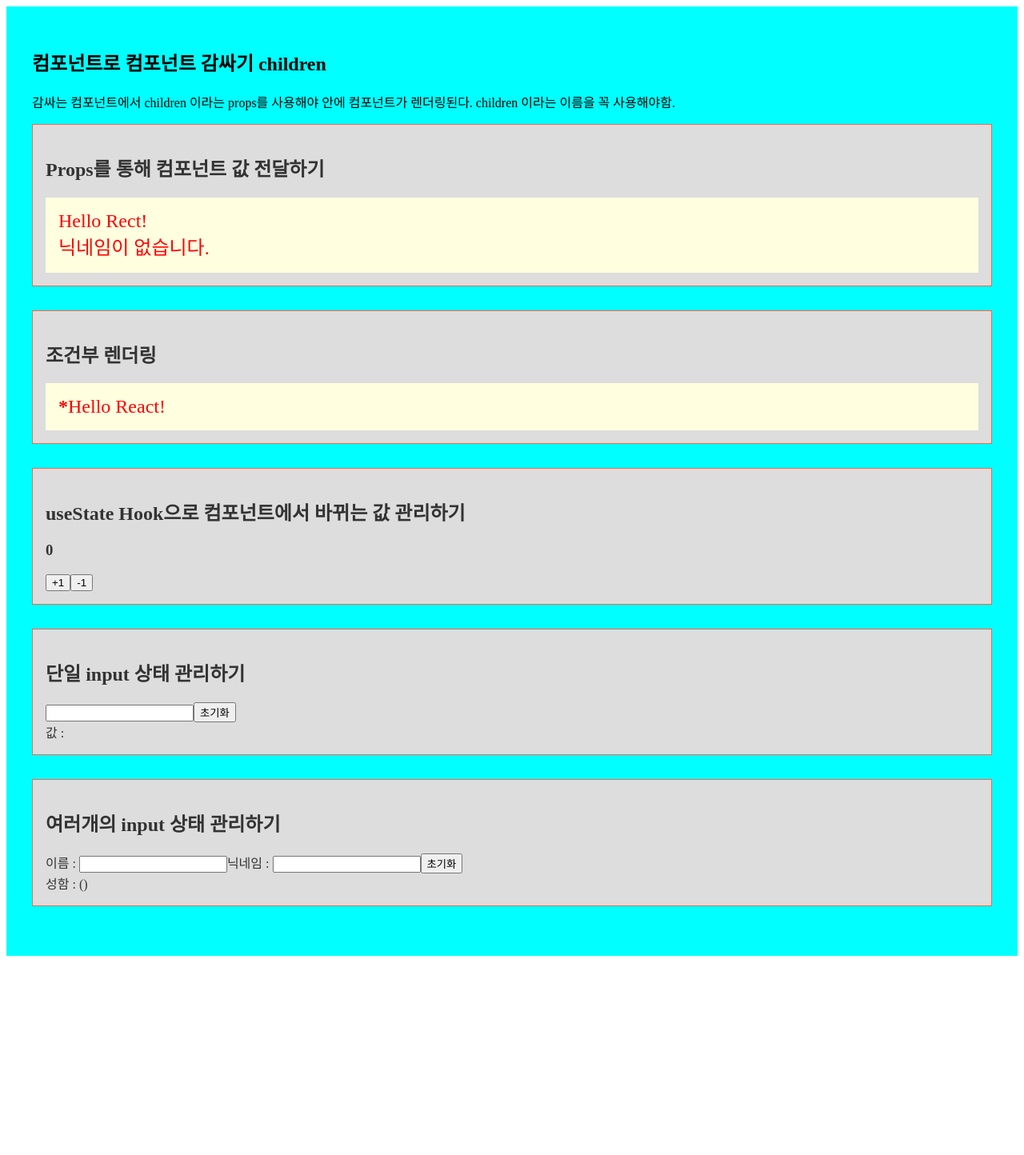
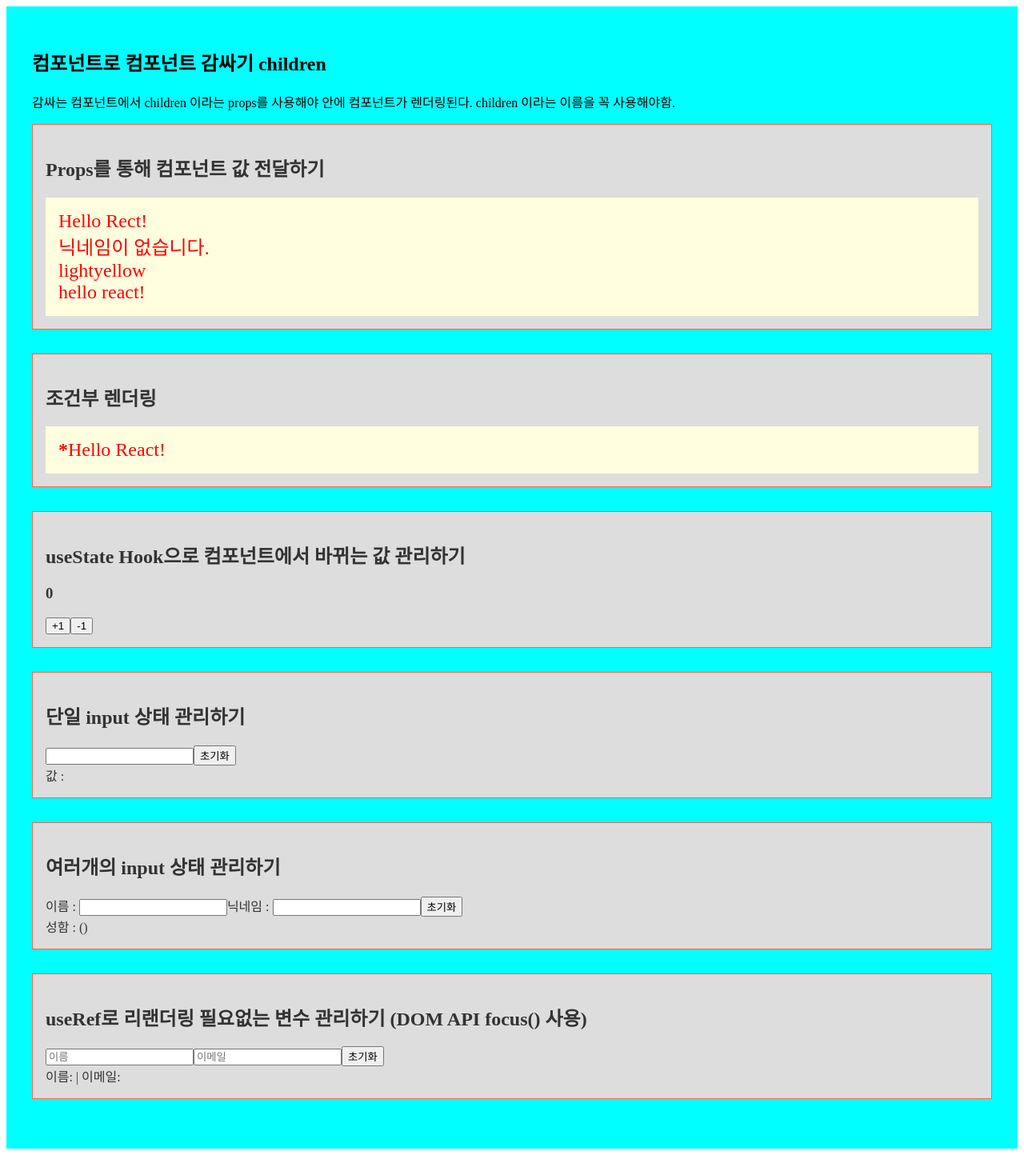
Before and after one commit to hanamon/Learning-React-2021, a React (Create React App) app: page / in a window 1280 px wide. Shown: the whole page at 80% size. Before the commit the page ends 1203 px from the top, so only its background shows below. Built offline with nearby package versions, Linux system fonts and the light colour scheme.

Commit message:
useRef 변수 관리

```diff
--- a/src/components/App.js
+++ b/src/components/App.js
@@ -1,20 +1,22 @@
 import '../style.css';
-import Wrapper from './Wrapper';
-import Props from './Props';
+import Wrapper       from './Wrapper';
+import Props         from './Props';
 import ConditiRender from './ConditiRender';
-import Count from './Count';
-import SingleInput from './SingleInput';
-import MultiyInput from './MultiyInput';
+import Count         from './Count';
+import SingleInput   from './SingleInput';
+import MultiyInput   from './MultiyInput';
+import UseRef        from './UseRef';
 
 function App() {
   return (
     <div className="App">
       <Wrapper>
-        <Props name="Rect" fontSize={24} color="red" padding="1rem" background="lightyellow" />
+        <Props name="Rect" fontSize={24} color="red" padding="1rem" background="lightyellow" text="hello react!"/>
         <ConditiRender name="React" color="red" isSpecial />
         <Count />
         <SingleInput />
         <MultiyInput />
+        <UseRef />
       </Wrapper>
     </div>
   );
--- a/src/components/Props.js
+++ b/src/components/Props.js
@@ -3,7 +3,7 @@ import React from 'react';
 function Props(props) {
   //console.log(props);
 
-  const { name, nickName, fontSize, color, padding, background } = props;
+  const { name, nickName, fontSize, color, padding, background, text } = props;
 
   //console.log( name, fontSize, color, padding, background );
 
@@ -13,7 +13,9 @@ function Props(props) {
       <div>
         <div style={{fontSize, color, padding, background}}>
           Hello {name}!<br />
-          {nickName}
+          {nickName}<br />
+          {background}<br />
+          {text}
         </div>
       </div>
     </div>
--- /dev/null
+++ b/src/components/UseRef.js
@@ -0,0 +1,56 @@
+import React, { useState, useRef } from 'react';
+
+function UseRef() {
+
+  const [ inputs, setInputs ] = useState({
+    username: '',
+    useremail: '',
+  });
+  const { username, useremail } = inputs;
+
+  // useRef() 함수형 컴포넌트 후크 사용
+  const nameInputRef = useRef();
+
+  const onChanegeFn = (e) => {
+    const { name, value } = e.target;
+
+    setInputs({
+      ...inputs,
+      [name]: value
+    });
+  }
+
+  const onResetFn = () => {
+    setInputs({
+      username: '',
+      useremail: '',
+    });
+
+    nameInputRef.current.focus();
+  }
+
+  return (
+    <div className="container">
+      <h2>useRef로 리랜더링 필요없는 변수 관리하기 (DOM API focus() 사용)</h2>
+      <div>
+        <input
+          name="username"
+          placeholder="이름"
+          value={username}
+          onChange={onChanegeFn}
+          ref={nameInputRef} />
+        <input
+          name="useremail"
+          placeholder="이메일"
+          value={useremail}
+          onChange={onChanegeFn} />
+        <button onClick={onResetFn}>초기화</button>
+      </div>
+      <div>
+        이름: {username} | 이메일: {useremail}
+      </div>
+    </div>
+  );
+}
+
+export default UseRef;
--- a/src/components/Wrapper.js
+++ b/src/components/Wrapper.js
@@ -1,7 +1,7 @@
 import React from 'react';
 
 function Wrapper({ children }) {
-  console.log(children);
+  //console.log(children);
 
   return (
     <div className="wrapper">
```
